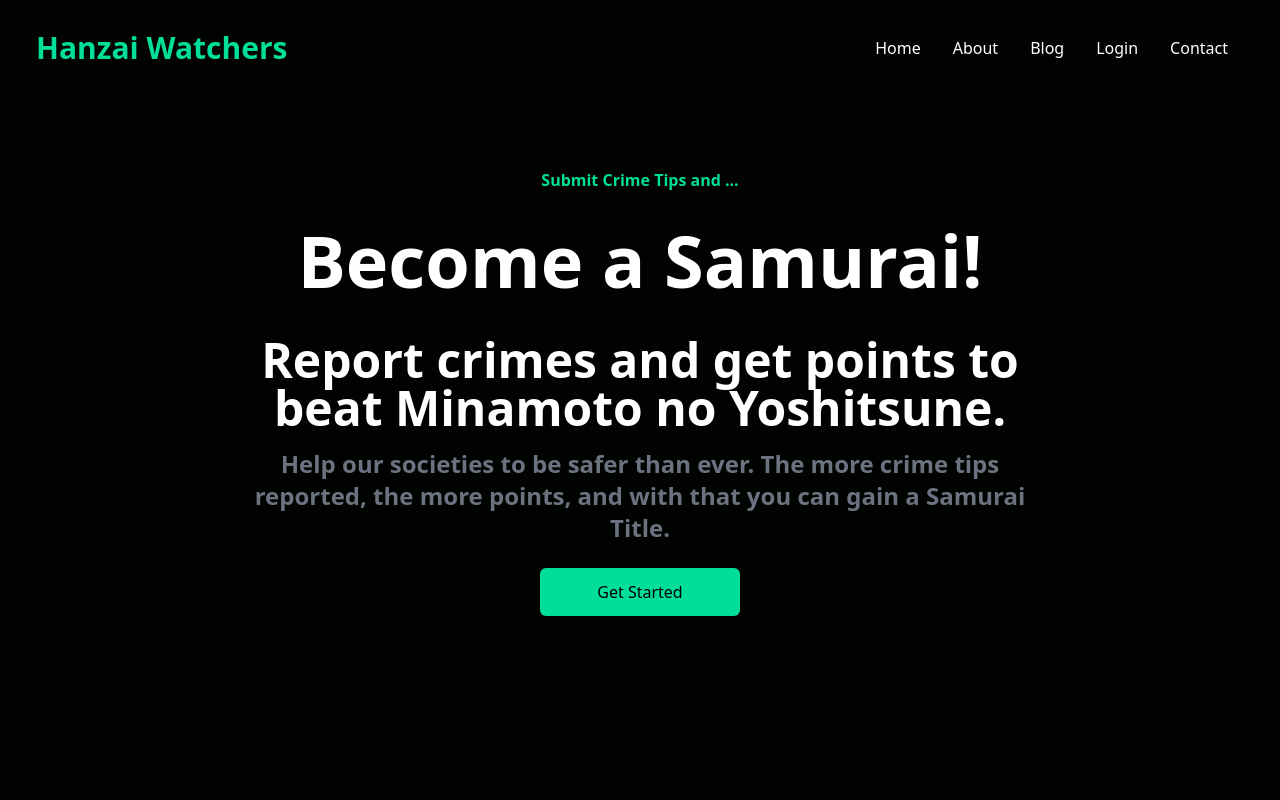
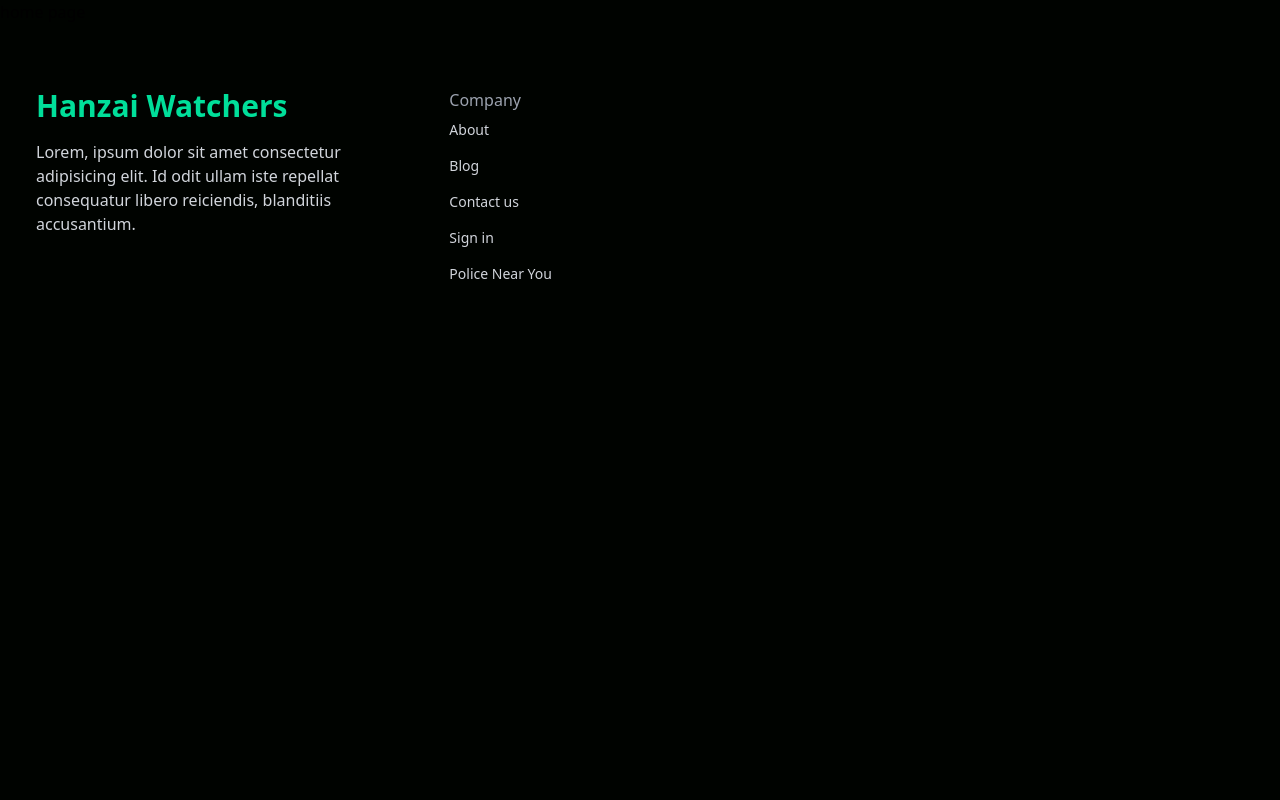
Before and after one commit to DonL44/anime_crime-watchers, a React (Create React App) app in the folder anime_crime-watchers/: page / in a window 1280 px wide. Shown: the top 800 px of the page. Built offline with nearby package versions, Linux system fonts and the light colour scheme.

Commit message:
added routes for navbar, home and app. Created firebase fule - to be continued

```diff
--- a/anime_crime-watchers/package.json
+++ b/anime_crime-watchers/package.json
@@ -4,12 +4,15 @@
   "private": true,
   "dependencies": {
     "@apollo/client": "^3.5.10",
+    "@chakra-ui/react": "^2.0.2",
+    "@react-google-maps/api": "^2.11.1",
     "@testing-library/jest-dom": "^5.16.4",
     "@testing-library/react": "^13.2.0",
     "@testing-library/user-event": "^13.5.0",
     "animate.css": "^4.1.1",
     "apollo-server-express": "^3.7.0",
     "bootstrap": "^5.1.3",
+    "firebase": "^9.8.1",
     "graphql": "^15.3.0",
     "jwt-decode": "^2.2.0",
     "react": "^18.1.0",
--- a/anime_crime-watchers/src/App.js
+++ b/anime_crime-watchers/src/App.js
@@ -5,17 +5,105 @@ import Footer from './components/Footer';
 import Hero from './components/Hero';
 import Navbar from './components/Navbar';
 import Blog from './components/Blog';
+import Home from './pages/Home';
+import Contact from './pages/Contact';
+import Dashboard from './pages/Dashboard';
+import Sign from './components/Sign';
+import Login from './components/Sign';
+import About from './pages/About';
+import Error from './pages/Error';
+
+import { BrowserRouter as Router, Routes, Route } from 'react-router-dom';
+import {
+  ApolloClient,
+  InMemoryCache,
+  ApolloProvider,
+  createHttpLink,
+} from '@apollo/client';
+import { setContext } from '@apollo/client/link/context';
+
+const httpLink = createHttpLink({
+  uri: '/graphql',
+});
+
+const authLink = setContext((_, { headers }) => {
+  const token = localStorage.getItem('id_token');
+  return {
+    headers: {
+      ...headers,
+      authorization: token ? `Bearer ${token}` : '',
+    },
+  };
+});
+
+const client = new ApolloClient({
+  link: authLink.concat(httpLink),
+  cache: new InMemoryCache(),
+});
 
 function App() {
   return (
-    <div>
-      <Navbar />
-      <Hero />
-      <Analytics />
-      <Blog />
-      <Cards />
-      <Footer />
-    </div>
+    <ApolloProvider client={client}>
+      <Router>
+        <div className="flex-column justify-flex-start min-100-vh">
+
+          <div className="container">
+            <Routes>
+              <Route
+                path="/"
+                element={<Home />}
+              />
+              <Route
+                path="/Sign"
+                element={<Sign />}
+              />
+              <Route
+                path="/Analytics"
+                element={<Analytics />}
+              />
+              <Route
+                path="/Hero"
+                element={<Hero />}
+              />
+
+              <Route
+                path="/Blog/:id"
+                element={<Blog />}
+              />
+               <Route
+                path="/Cards"
+                element={<Cards />}
+              />
+              <Route
+                path="/Navbar"
+                element={<Navbar />}
+              />
+              <Route
+                path="/Contact"
+                element={<Contact />}
+              />
+              <Route
+                path="/Dashboard"
+                element={<Dashboard />}
+              />
+              <Route
+                path="/Login"
+                element={<Login />}
+              />
+              <Route
+                path="/About"
+                element={<About />}
+              />
+              <Route
+                path="*"
+                element={<Error />}
+              />
+            </Routes>
+          </div>
+          <Footer />
+        </div>
+      </Router>
+    </ApolloProvider>
   );
 }
 
--- a/anime_crime-watchers/src/components/Blog.js
+++ b/anime_crime-watchers/src/components/Blog.js
@@ -9,6 +9,7 @@ const Blog = () => {
             Want tips & tricks to beat Minamoto no Yoshitsune?
           </h1>
           <p>Sign up to our newsletter and stay up to date.</p>
+
         </div>
         <div className='my-4'>
           <div className='flex flex-col sm:flex-row items-center justify-between w-full'>
--- a/anime_crime-watchers/src/components/Navbar.js
+++ b/anime_crime-watchers/src/components/Navbar.js
@@ -1,6 +1,7 @@
 import React, { useState } from 'react';
+import { NavLink } from 'react-router-dom';
 import { AiOutlineClose, AiOutlineMenu } from 'react-icons/ai';
-
+// import About from '../pages/About';
 const Navbar = () => {
   const [nav, setNav] = useState(false);
 
@@ -11,13 +12,13 @@ const Navbar = () => {
   return (
     <div className='flex justify-between items-center h-24 max-w-[1240px] mx-auto px-4 text-white'>
       <h1 className='w-full text-3xl font-bold text-[#00df9a]'>Hanzai Watchers</h1>
-      <ul className='hidden md:flex'>
-        <li className='p-4'>Home</li>
-        <li className='p-4'>About </li>
-        <li className='p-4'>Blog</li>
-        <li className='p-4'>Login</li>
-        <li className='p-4'>Contact</li>
-      </ul>
+      {/* <ul className='hidden md:flex'> */}
+        <NavLink to ='/' > <li className='p-4'>Home</li> </NavLink>
+        <NavLink to ='/About'> <li className='p-4'>About </li> </NavLink>
+        <NavLink to ='/Blog'><li className='p-4'>Blog</li> </NavLink>
+        <NavLink to ='Login'> <li className='p-4'>Login</li> </NavLink>
+        <NavLink to ='/Contact'> <li className='p-4'>Contact</li> </NavLink>
+      {/* </ul> */}
       <div onClick={handleNav} className='block md:hidden'>
           {nav ? <AiOutlineClose size={20}/> : <AiOutlineMenu size={20} />}
       </div>
@@ -34,3 +35,21 @@ const Navbar = () => {
 };
 
 export default Navbar;
+
+// import { Link } from 'react-router-dom';
+
+// const Navbar = () => {
+//   return (
+//     <nav className='navbar'>
+//       <Link to='/'>Home</Link>
+//       <Link to='/About'>About</Link>
+//       <Link to='/Login'>Login</Link>
+//       <Link to='/Sign'>Sign Up</Link>
+//       <Link to='/Blog'>Blog</Link>
+//       <Link to='/Contact'>Contact Us</Link>
+//       <Link to='/Submit'>Submit a crime tip</Link>
+//       {/* https://www.crimetip.us/ */}
+//     </nav>
+//   );
+// };
+// export default Navbar;
--- a/anime_crime-watchers/src/index.js
+++ b/anime_crime-watchers/src/index.js
@@ -3,11 +3,14 @@ import ReactDOM from 'react-dom/client';
 import './index.css';
 import App from './App';
 import reportWebVitals from './reportWebVitals';
+// import { ChakraProvider, theme } from '@chakra-ui/react';
 
 const root = ReactDOM.createRoot(document.getElementById('root'));
 root.render(
   <React.StrictMode>
+    {/* <ChakraProvider theme={theme}> */}
     <App />
+    {/* </ChakraProvider> */}
   </React.StrictMode>
 );
 
--- a/anime_crime-watchers/src/pages/Home.js
+++ b/anime_crime-watchers/src/pages/Home.js
@@ -3,6 +3,7 @@ const Home = () => {
       <section className='section'>
         <h2>home page</h2>
       </section>
+
     );
   };
   export default Home;
```
Also changed, not shown: anime_crime-watchers/src/components/Analytics.js (+159 -0 lines), anime_crime-watchers/src/firebase.js (added, +15 -0 lines), anime_crime-watchers/src/pages/Dashboard.js (+18 -0 lines), 2 other files (tests, documents, lock files or other folders).
